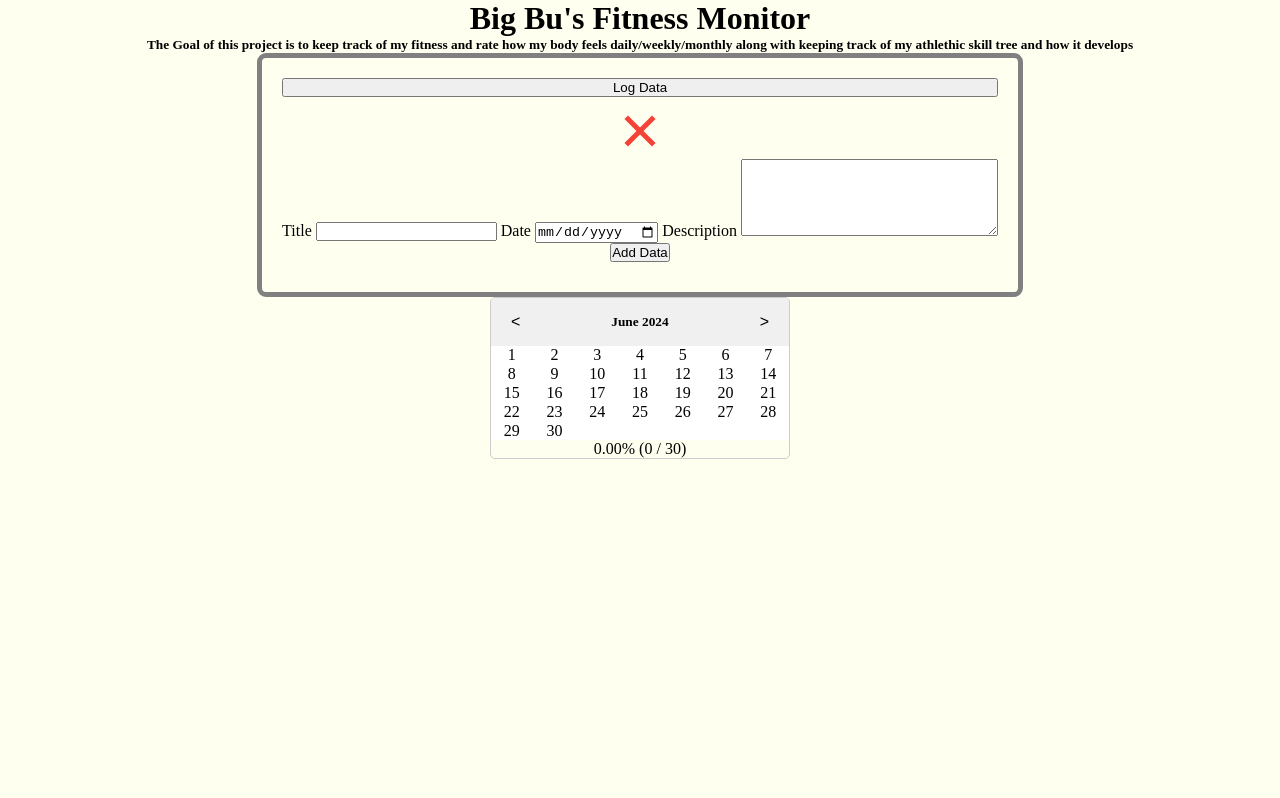
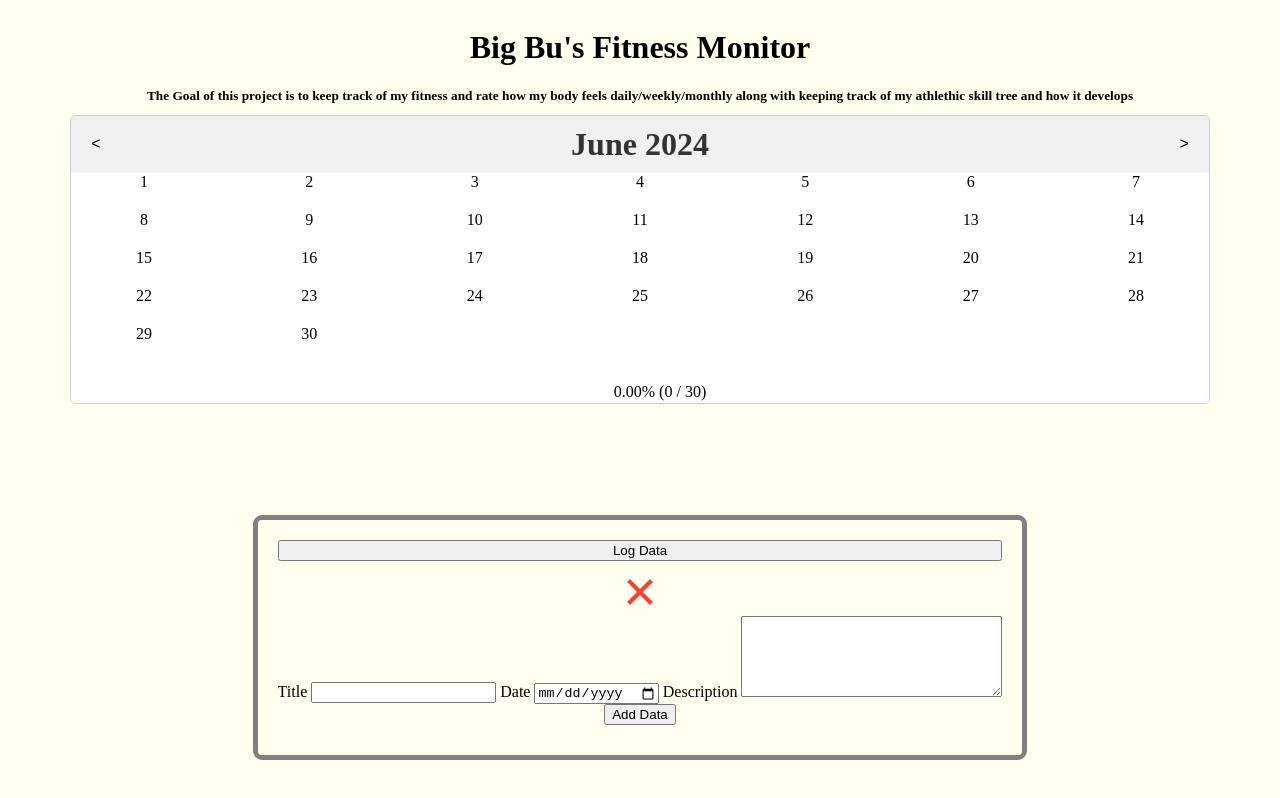
Before and after one commit to AbubakerAlsiddiq/Fitness-Monitor, a plain HTML site: page index.html in a window 1280 px wide. Both pictures are taken after a click on the button "Log Data". Drawn offline with Linux system fonts and the light colour scheme.

Commit message:
Update monitor.css
This new updated css matches up with the new updated js and the new html added.

```diff
--- a/monitor.css
+++ b/monitor.css
@@ -1,9 +1,3 @@
-* {
-    margin: 0;
-    padding: 0;
-    box-sizing: border-box;
-}
-
 body {
     background-color:ivory;
     display: flex;
@@ -21,7 +15,8 @@ h2 {
     border: 5px solid grey;
     border-radius: 9px;
     padding: 20px;
-    position: relative;
+    position: absolute;
+    bottom: 40px;
     display: flex;
     flex-direction: column;
     gap: 10px;
@@ -34,8 +29,8 @@ h2 {
 }
 
 .close-icon {
-    width: auto;
-    height: auto;
+    width: 40px;
+    height: 40px;
 }
 
 .input-form {
@@ -55,7 +50,8 @@ h2 {
     border: 1px solid #ccc;
     border-radius: 5px;
     overflow: hidden;
-    width: 300px;
+    width: 90%;
+    height: 80%;
 }
 
 .calendar-header {
@@ -77,13 +73,16 @@ h2 {
 
 .calendar-header h2 {
     margin: 0;
+    font-size: 2em;
+    color: #333;
 }
 
 .calendar-body {
     display: grid;
-    grid-template-columns: repeat(7, 1fr);
-    gap: 1px;
+    grid-template-columns: repeat(7, 10fr);
+    gap: 20px;
     background-color: #fff;
+    border: #ccc;
 }
 
 .calendar-day {
@@ -98,3 +97,19 @@ h2 {
     background-color: #f0f0f0;
     border: 1px solid #ccc;
 }
+
+.progress-bar-container {
+    width: 100%;
+    height: 20px;
+    background-color: #fff;
+    border-radius: 10px;
+    overflow: hidden;
+    padding: 20px;
+  }
+
+.progress-bar {
+    width: 0%;
+    height: 100%;
+    background-color: #000;
+    transition: width 0.5s ease-in-out;
+}
```
